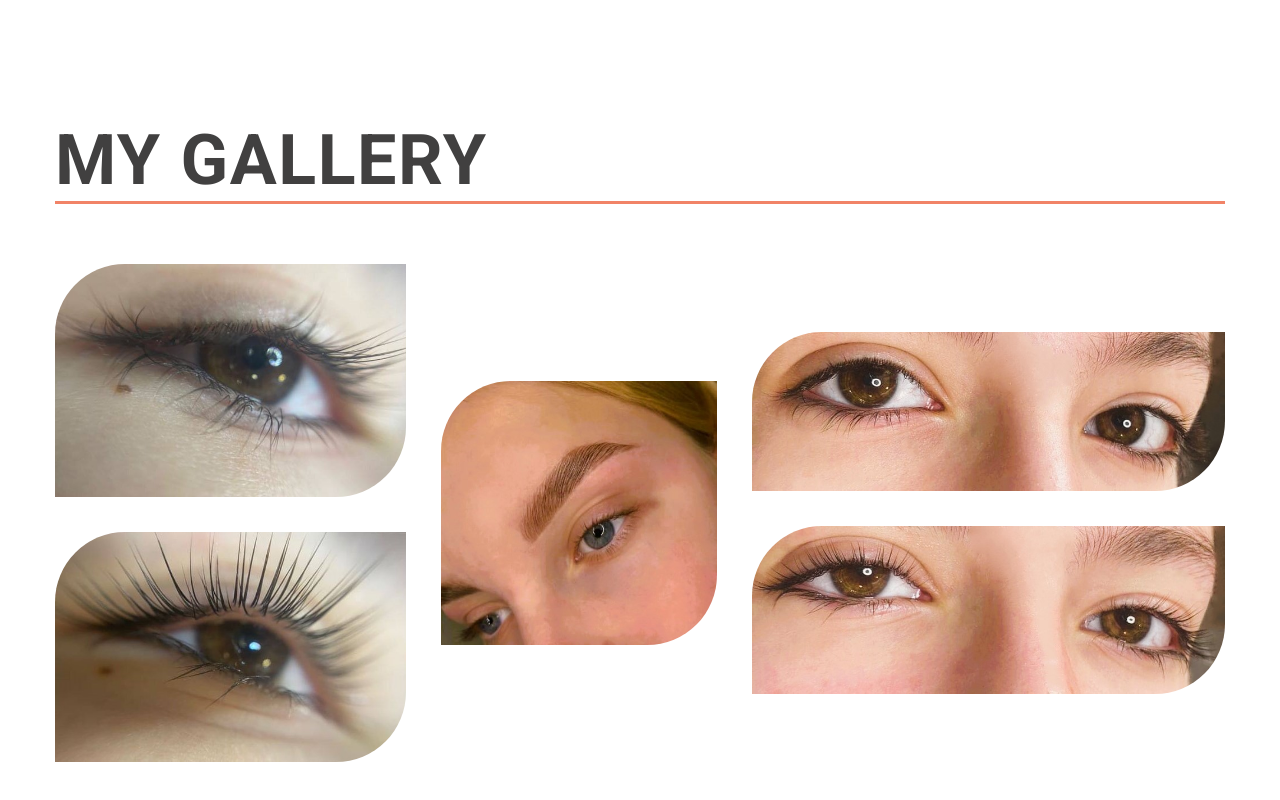
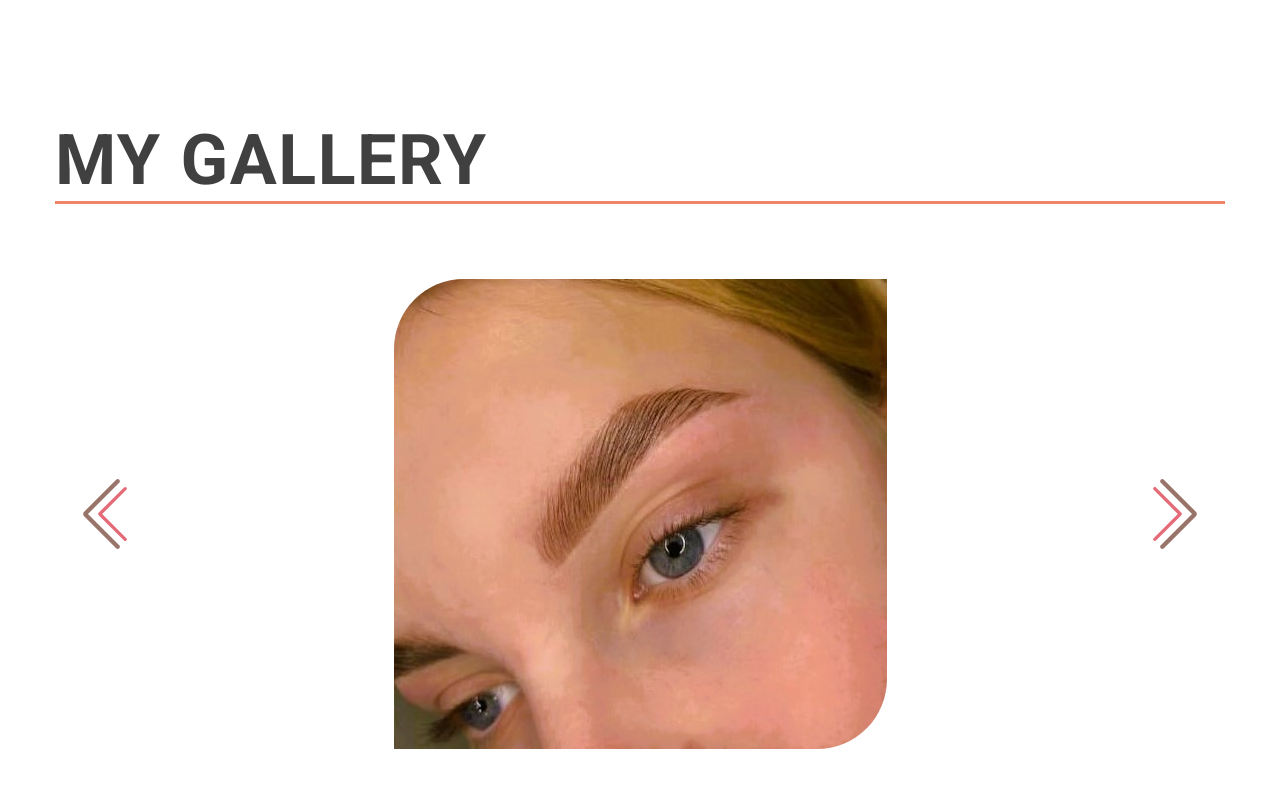
Before and after one commit to Vasylij-Kashtalyan/beautifulMaster, a website: page index.html in a window 1280 px wide. Shown: the part 730-1530 px from the top of the page. Drawn offline with nearby package versions, Linux system fonts and the light colour scheme.

Commit message:
add slider

```diff
--- a/css/gallery.css
+++ b/css/gallery.css
@@ -19,15 +19,17 @@
 }
 
 .gallary-content {
-  @media screen and (max-width: 768px) {
+  /* @media screen and (max-width: 768px) {
     display: block;
-  }
+  } */
   display: -webkit-box;
   display: -ms-flexbox;
   display: flex;
   -webkit-box-align: center;
   -ms-flex-align: center;
   align-items: center;
+  justify-content: space-between;
+  height: 500px;
 }
 
 .oly {
@@ -36,18 +38,31 @@
     margin-bottom: 35px;
   }
 }
-
-.gallary-list:not(:first-child) {
-  @media screen and (max-width: 768px) {
-    margin-left: 0px;
-  }
-  margin-left: 35px;
-}
-.gallary-item:not(:last-child) {
-  margin-bottom: 35px;
-}
-
 .gallary-img {
   border-radius: 15px;
   border-radius: 70px 0;
 }
+
+.hidden {
+  display: none;
+}
+
+.btn {
+  width: 100px;
+  height: 100px;
+  border: none;
+  background-color: inherit;
+  cursor: pointer;
+  padding: 15px;
+  border-radius: 50%;
+
+  transition: 250ms cubic-bezier(0.55, 0.085, 0.68, 0.53);
+}
+
+.btn:hover {
+  background-color: var(--color-sec);
+}
+
+.prev {
+  rotate: 180deg;
+}
--- a/index.html
+++ b/index.html
@@ -23,6 +23,7 @@
     <link rel="stylesheet" href="./css/root.css" />
     <link rel="stylesheet" href="./css/global.css" />
     <link rel="stylesheet" href="./css/footer.css" />
+    <link rel="stylesheet" href="./css/slider.css" />
   </head>
   <body>
     <header class="header">
@@ -110,39 +111,87 @@
         </div>
       </section>
       <!-- ----------------СЕКЦІЯ МОЯ ГАЛЕРЕЯ----------- -->
+
       <section id="gallery" class="gallery">
         <div class="container">
           <h2 class="gallery-title">my gallery</h2>
+
           <div class="gallary-content">
-            <ul class="gallary-list">
-              <li class="gallary-item">
-                <img class="gallary-img" src="./img/before1.jpg" alt="" />
-              </li>
-              <li class="gallary-item">
-                <img class="gallary-img" src="./img/after1.jpg" alt="" />
-              </li>
-            </ul>
+            <button id="prev" class="prev btn">
+              <svg
+                version="1.1"
+                id="Capa_1"
+                xmlns="http://www.w3.org/2000/svg"
+                xmlns:xlink="http://www.w3.org/1999/xlink"
+                x="0px"
+                y="0px"
+                viewBox="0 0 64 64"
+                style="enable-background: new 0 0 64 64"
+                xml:space="preserve"
+              >
+                <g>
+                  <g id="group-25svg">
+                    <path
+                      id="path-1_17_"
+                      style="fill: #99746a"
+                      d="M20.388,64c-0.512,0-1.023-0.196-1.414-0.586c-0.781-0.781-0.781-2.047,0-2.828
+                 L47.559,32L18.974,3.414c-0.781-0.781-0.781-2.047,0-2.828c0.78-0.782,2.047-0.782,2.828,0l29.286,29.286
+                 c1.174,1.174,1.174,3.083,0,4.257L21.802,63.415C21.412,63.805,20.9,64,20.388,64z"
+                    />
+                    <path
+                      id="path-2_16_"
+                      style="fill: #e56a77"
+                      d="M13.532,56.713c-0.384,0-0.768-0.147-1.06-0.44c-0.586-0.586-0.586-1.535,0-2.121
+                 L34.622,32L12.472,9.849c-0.586-0.586-0.586-1.535,0-2.121c0.585-0.586,1.535-0.586,2.121,0L37.804,30.94
+                 c0.281,0.281,0.439,0.663,0.439,1.061c0,0.397-0.158,0.779-0.439,1.06L14.593,56.272C14.3,56.566,13.916,56.713,13.532,56.713z"
+                    />
+                  </g>
+                </g>
+              </svg>
+            </button>
 
-            <ul class="gallary-list oly">
-              <li class="gallary-item">
-                <img class="gallary-img" src="./img/oly.jpg" alt="" />
-              </li>
-            </ul>
+            <div id="slider" class="slider">
+              <img class="gallary-img" src="./img/oly.jpg" alt="брові" />
+              <img class="gallary-img" src="./img/before1.jpg" alt="вії" />
 
-            <ul class="gallary-list">
-              <li class="gallary-item">
-                <img class="gallary-img" src="./img/before2.jpg" alt="" />
-              </li>
-              <li class="gallary-item">
+              <img class="gallary-img" src="./img/after1.jpg" alt="вії" />
 
-                <img
-                  class="gallary-img"
-                  src="./img/after2.jpg"
-                  alt=""
-                  style="/* cursor: help; */ vertical-align: text-bottom"
-                />
-              </li>
-            </ul>
+              <img class="gallary-img" src="./img/before2.jpg" alt="вії" />
+
+              <img class="gallary-img" src="./img/after2.jpg" alt="вії" />
+            </div>
+            <button id="next" class="next btn">
+              <svg
+                version="1.1"
+                id="Capa_1"
+                xmlns="http://www.w3.org/2000/svg"
+                xmlns:xlink="http://www.w3.org/1999/xlink"
+                x="0px"
+                y="0px"
+                viewBox="0 0 64 64"
+                style="enable-background: new 0 0 64 64"
+                xml:space="preserve"
+              >
+                <g>
+                  <g id="group-25svg">
+                    <path
+                      id="path-1_17_"
+                      style="fill: #99746a"
+                      d="M20.388,64c-0.512,0-1.023-0.196-1.414-0.586c-0.781-0.781-0.781-2.047,0-2.828
+                 L47.559,32L18.974,3.414c-0.781-0.781-0.781-2.047,0-2.828c0.78-0.782,2.047-0.782,2.828,0l29.286,29.286
+                 c1.174,1.174,1.174,3.083,0,4.257L21.802,63.415C21.412,63.805,20.9,64,20.388,64z"
+                    />
+                    <path
+                      id="path-2_16_"
+                      style="fill: #e56a77"
+                      d="M13.532,56.713c-0.384,0-0.768-0.147-1.06-0.44c-0.586-0.586-0.586-1.535,0-2.121
+                 L34.622,32L12.472,9.849c-0.586-0.586-0.586-1.535,0-2.121c0.585-0.586,1.535-0.586,2.121,0L37.804,30.94
+                 c0.281,0.281,0.439,0.663,0.439,1.061c0,0.397-0.158,0.779-0.439,1.06L14.593,56.272C14.3,56.566,13.916,56.713,13.532,56.713z"
+                    />
+                  </g>
+                </g>
+              </svg>
+            </button>
           </div>
         </div>
       </section>
@@ -259,6 +308,7 @@
         </div>
       </footer>
     </main>
+    <script src="./js/slider.js"></script>
     <script src="./js/changeLetGo.js"></script>
     <script src="./js/mobil.js"></script>
   </body>
--- /dev/null
+++ b/js/slider.js
@@ -0,0 +1,51 @@
+const slider = document.querySelector("#slider");
+const sliderItems = Array.from(slider.children);
+const btnNext = document.querySelector("#next");
+const btnPrev = document.querySelector("#prev");
+
+sliderItems.forEach((slide, index) => {
+  if (index !== 0) slide.classList.add("hidden");
+
+  slide.dataset.index = index;
+
+  sliderItems[0].setAttribute("data-active", "");
+});
+
+btnNext.addEventListener("click", onClickBtnNext);
+btnPrev.addEventListener("click", onClickBtnPrev);
+
+function onClickBtnNext() {
+  const currentSlide = slider.querySelector("[data-active]");
+
+  const currentSlideIndex = +currentSlide.dataset.index;
+
+  currentSlide.classList.add("hidden");
+  currentSlide.removeAttribute("data-active");
+
+  // Індекс наступного фото
+  const nextSlideIndex =
+    currentSlideIndex + 1 === sliderItems.length ? 0 : currentSlideIndex + 1;
+
+  const nextSlide = slider.querySelector(`[data-index='${nextSlideIndex}']`);
+
+  nextSlide.classList.remove("hidden");
+  nextSlide.setAttribute("data-active", "");
+}
+
+function onClickBtnPrev() {
+  const currentSlide = slider.querySelector("[data-active]");
+
+  const currentSlideIndex = +currentSlide.dataset.index;
+
+  currentSlide.classList.add("hidden");
+  currentSlide.removeAttribute("data-active");
+
+  // Індекс наступного фото
+  const nextSlideIndex =
+    currentSlideIndex === 0 ? sliderItems.length - 1 : currentSlideIndex - 1;
+
+  const nextSlide = slider.querySelector(`[data-index='${nextSlideIndex}']`);
+
+  nextSlide.classList.remove("hidden");
+  nextSlide.setAttribute("data-active", "");
+}
```
Also changed, not shown: css/slider.css (added, +15 -0 lines), img/right-arrow-1.svg (added).
